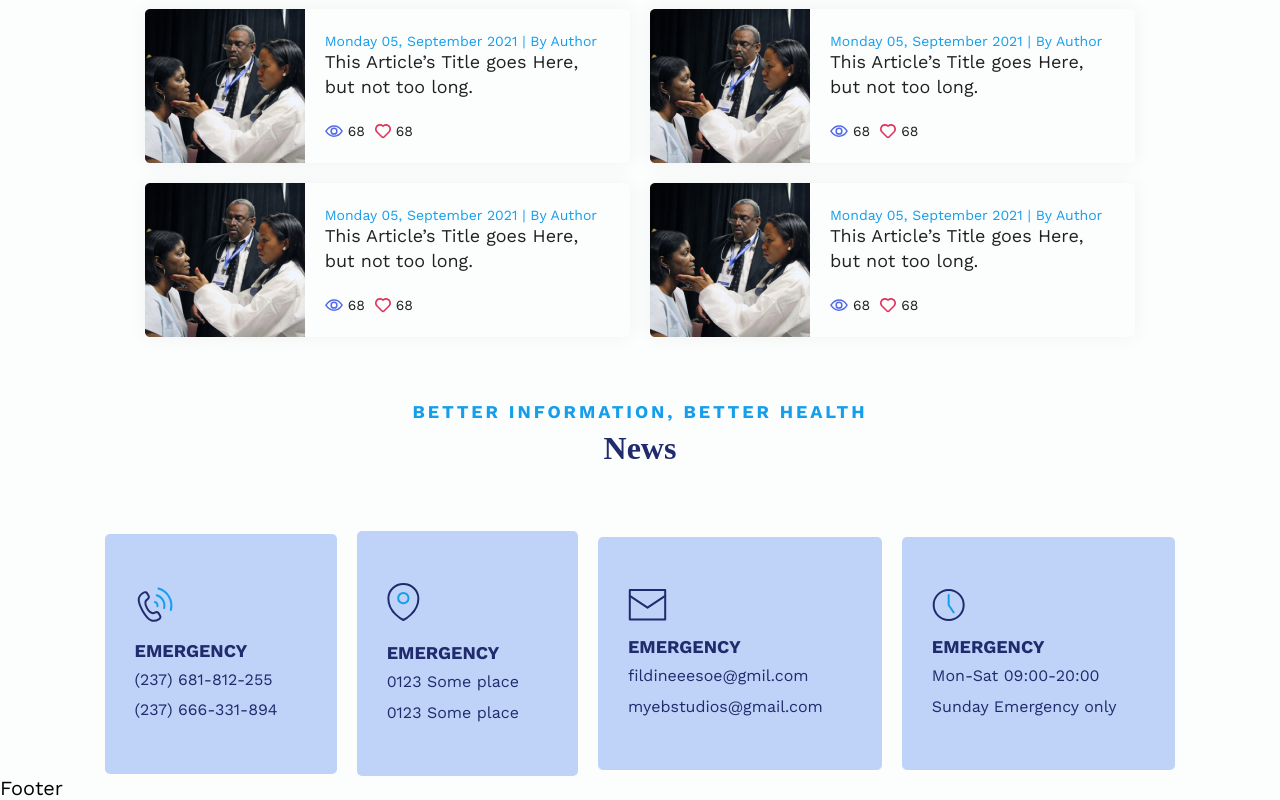
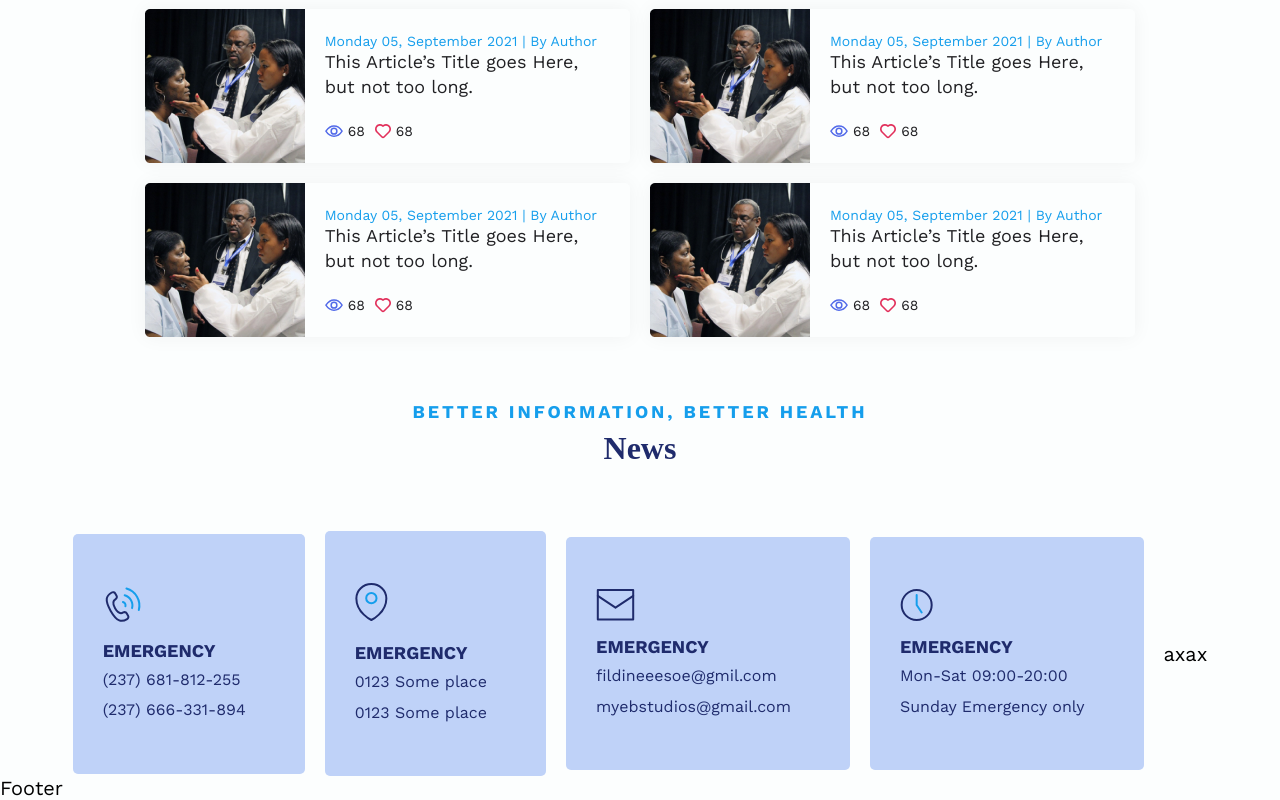
Before and after one commit to xasandj1/meddical, a React (Vite) app: page / in a window 1280 px wide. Shown: the part 3567-4367 px from the top of the page. Built offline with nearby package versions, Linux system fonts and the light colour scheme.

Commit message:
homeContact xaaxax add check for git

```diff
--- a/src/pages/home/components/HomeContact/HomeContact.jsx
+++ b/src/pages/home/components/HomeContact/HomeContact.jsx
@@ -39,6 +39,7 @@ export const HomeContact = () => {
                             <p className='homecontact__tel tx'>Mon-Sat 09:00-20:00</p>
                             <p className='homecontact__tel tx'>Sunday Emergency only</p>
                         </div>
+                        axax
                     </div>
                 </div>
             </div>
```
